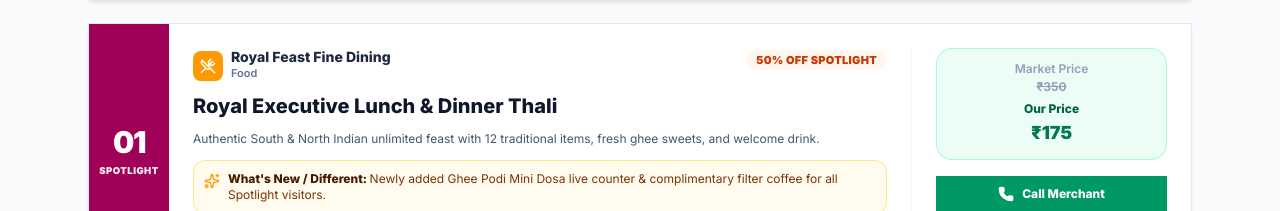
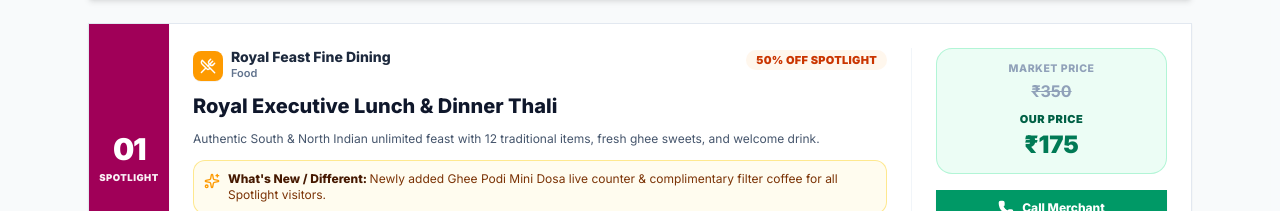
Before and after one commit to bala290498/central-marketplace-03, a Next.js app: page /spotlight in a window 1280 px wide. Shown: the part 449-660 px from the top of the page. Built offline with nearby package versions, Linux system fonts and the light colour scheme; no server answers.

Commit message:
Increase font size of price values relative to label headings in spotlight card

```diff
--- a/src/components/SpotlightView.tsx
+++ b/src/components/SpotlightView.tsx
@@ -300,16 +300,16 @@ export function SpotlightView({ initialOffers }: SpotlightViewProps) {
                       {/* Special Pricing Box */}
                       {offer.marketPrice && offer.ourPrice ? (
                         <div className="bg-emerald-50 border border-emerald-200/80 p-3 rounded-2xl mb-4 text-center flex flex-col justify-center gap-0.5">
-                          <div className="text-xs font-semibold text-slate-400">
+                          <div className="text-[10.5px] font-extrabold uppercase tracking-wider text-slate-400">
                             Market Price
                           </div>
-                          <div className="text-xs font-bold text-slate-400 line-through mb-1">
+                          <div className="text-base font-bold text-slate-400 line-through mb-1.5">
                             {offer.marketPrice}
                           </div>
-                          <div className="text-xs font-extrabold text-emerald-800">
+                          <div className="text-[11px] font-black uppercase tracking-wider text-emerald-800">
                             Our Price
                           </div>
-                          <div className="text-lg font-black text-emerald-700">
+                          <div className="text-xl sm:text-2xl font-black text-emerald-700">
                             {offer.ourPrice}
                           </div>
                         </div>
@@ -426,13 +426,13 @@ export function SpotlightView({ initialOffers }: SpotlightViewProps) {
                     {offer.marketPrice && offer.ourPrice && (
                       <div className="bg-emerald-50 border border-emerald-200/80 p-2.5 rounded-xl text-xs flex items-center justify-around text-center">
                         <div>
-                          <div className="text-[11px] font-semibold text-slate-400">Market Price</div>
-                          <div className="text-xs font-bold text-slate-400 line-through">{offer.marketPrice}</div>
+                          <div className="text-[10px] font-extrabold uppercase tracking-wider text-slate-400">Market Price</div>
+                          <div className="text-sm font-bold text-slate-400 line-through">{offer.marketPrice}</div>
                         </div>
-                        <div className="w-px h-7 bg-emerald-200/80" />
+                        <div className="w-px h-8 bg-emerald-200/80" />
                         <div>
-                          <div className="text-[11px] font-extrabold text-emerald-800">Our Price</div>
-                          <div className="text-sm font-black text-emerald-700">{offer.ourPrice}</div>
+                          <div className="text-[10.5px] font-black uppercase tracking-wider text-emerald-800">Our Price</div>
+                          <div className="text-base sm:text-lg font-black text-emerald-700">{offer.ourPrice}</div>
                         </div>
                       </div>
                     )}
```
